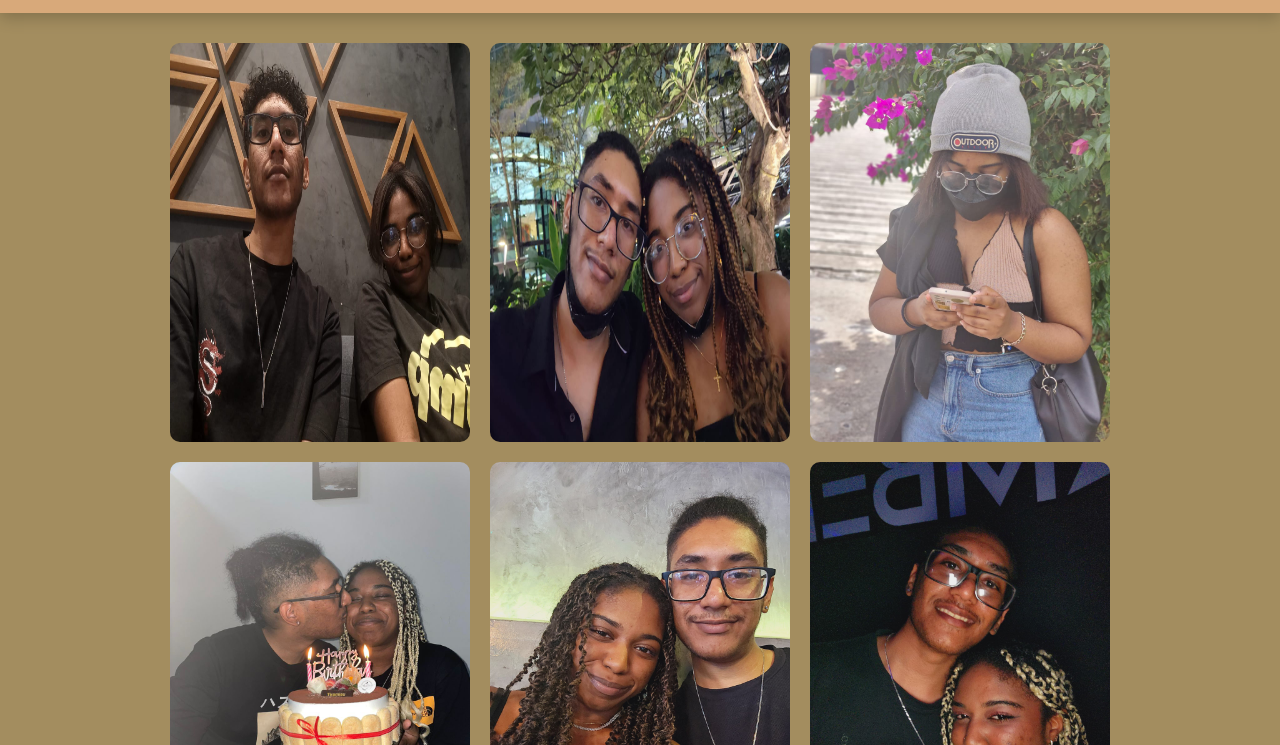
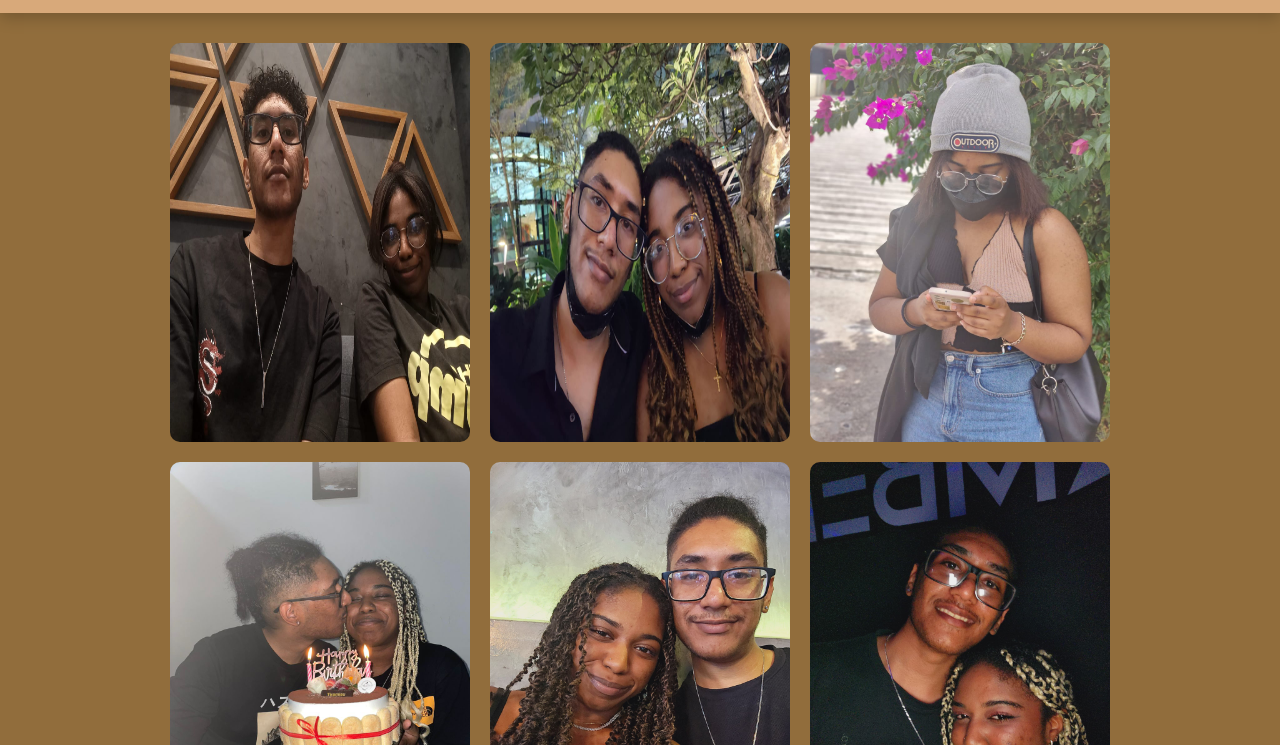
Before and after one commit to GregoryPana/MemoryHall, a plain HTML site: page greg.html in a window 1280 px wide. Shown: the part 55-800 px from the top of the page. Drawn offline with nearby package versions, Linux system fonts and the light colour scheme.

Commit message:
chnage colours jayde page greg page

```diff
--- a/styles.css
+++ b/styles.css
@@ -27,15 +27,16 @@ Variables
   --clr-nav-timer:  hsl(209, 35%, 57%);
   --clr-nav-friends: #8864c1;
   --clr-nav-family:   #d86055e7;
-  --clr-nav-jayde:   #d86055e7;
+  --clr-nav-jayde:   #6ed0e8e7;
 
 
   /*background colours for each page*/
   --clr-friends-page: #e7c4df;
   --clr-family-page:  #ffb4a9;
-  --clr-greg-page: #a38d5f;
-  --clr-jayde-page: #e7c4df;
+  --clr-greg-page: #916d3c;
+  --clr-jayde-page: #9c9c9c;
   --clr-timer-page: hsl(211, 39%, 23%);
+
 
   /* dark shades of primary color*/
   --clr-primary-1: hsl(205, 86%, 17%);
```
